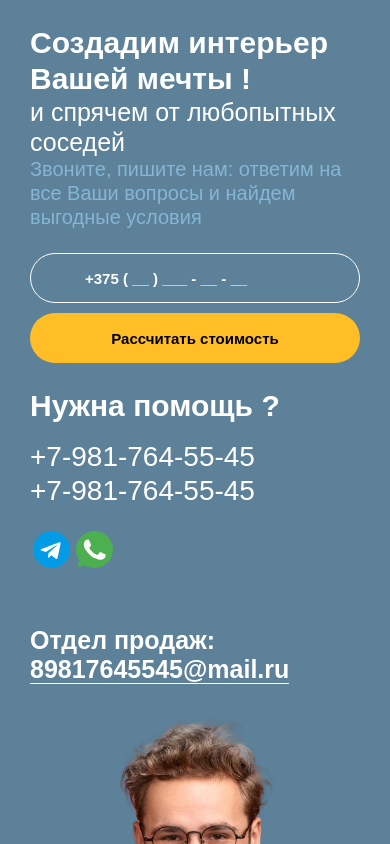
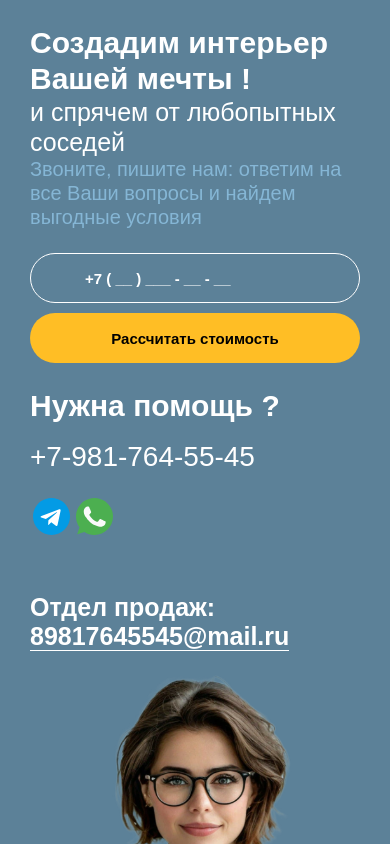
Before and after one commit to semamih/button, a plain HTML site: page index.html in a window 390 px wide. Shown: the top 844 px of the page. Drawn offline with Linux system fonts and the light colour scheme.

Commit message:
change bg

```diff
--- a/index.html
+++ b/index.html
@@ -24,10 +24,11 @@
             color: #fff;
             padding-top: 100px;
             padding-bottom: 100px;
-            background-image: url(./images/webp/bg-person-foot.webp);
+            background-image: url(./images/webp/bgg.png);
             background-repeat: no-repeat;
             background-position: 95% 100%;
             box-sizing: border-box;
+            background-size: 420px;
             padding-left: 60px;
             padding-right: 60px;
         }
@@ -177,7 +178,7 @@
             }
             .b-callback {
                 padding-top: 25px;
-                padding-bottom: 380px;
+                padding-bottom: 500px;
                 background-size: 380px;
                 padding-left: 15px;
                 padding-right: 15px;
@@ -223,7 +224,7 @@
                                                             <span class="ba-input-label-wrapper"></span>
                                                         </div>
                                                         <div class="ba-field-container">
-                                                            <input type="text" name="2" placeholder="+375 ( __ ) ___ - __ - __"  data-mask="+375 ( ## ) ### - ## - ##">
+                                                            <input type="text" name="2" placeholder="+7 ( __ ) ___ - __ - __"  data-mask="+375 ( ## ) ### - ## - ##">
                                                         </div>
                                                     </div>
                                                 </div>
@@ -257,7 +258,6 @@
                         <div class="quote__box">
                             <div class="quote__title mb-3">Нужна помощь ?</div>
                             <div class="quote__nums"><a href="tel:+375447587134">+7-981-764-55-45</a></div>
-                            <div class="quote__nums"><a href="tel:+375333316322">+7-981-764-55-45</a></div>
                         </div>
                     </div>
                     <div class="b-socialbox">
```
Also changed, not shown: images/webp/bgg.png (added).
